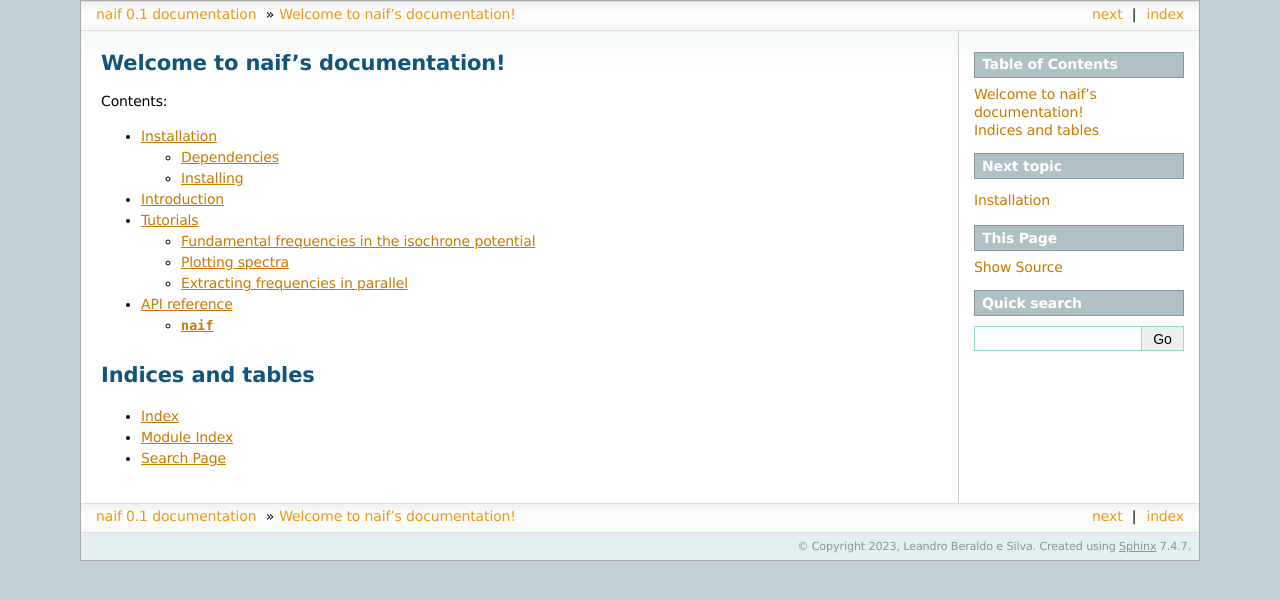
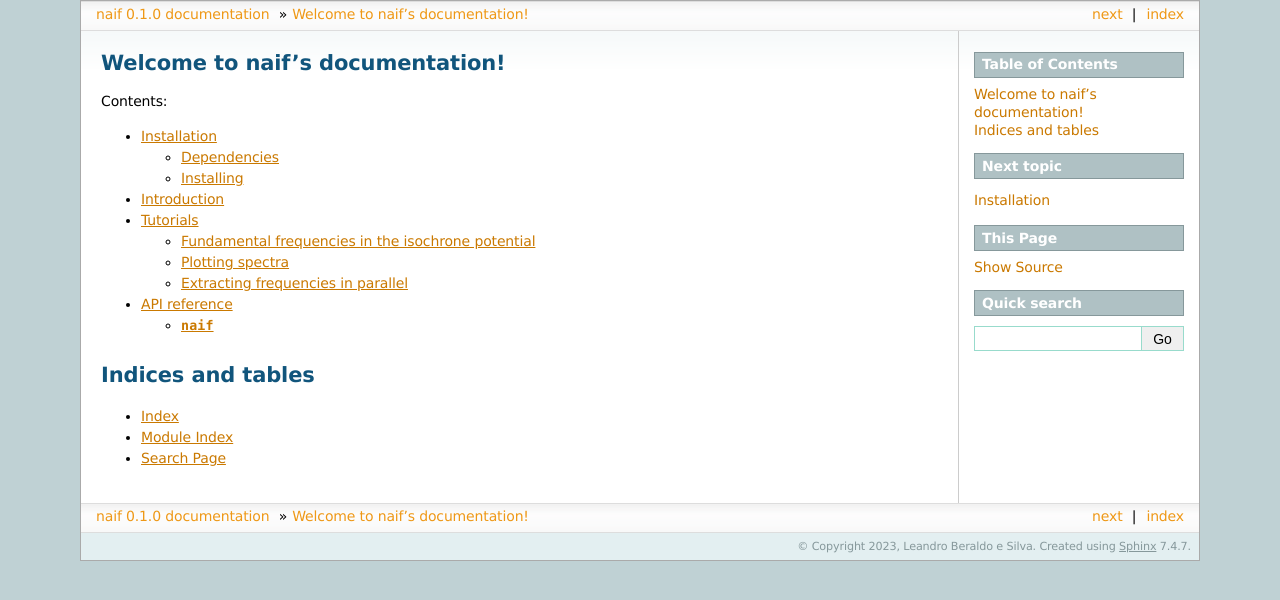
Before and after one commit to lberaldoesilva/naif, a Sphinx documentation site: the page built from docs/source/index.rst, in a window 1280 px wide. Shown: the top 600 px of the page. Built offline with Sphinx 7.4.7, drawn with Linux system fonts in a browser that asks for light colours.

Commit message:
updating version

```diff
--- a/docs/source/conf.py
+++ b/docs/source/conf.py
@@ -14,7 +14,7 @@ sys.path.insert(0, os.path.abspath('../..'))
 project = 'naif'
 copyright = '2023, Leandro Beraldo e Silva'
 author = 'Leandro Beraldo e Silva'
-release = '0.1'
+release = '0.1.0'
 
 # -- General configuration ---------------------------------------------------
 # https://www.sphinx-doc.org/en/master/usage/configuration.html#general-configuration
```
